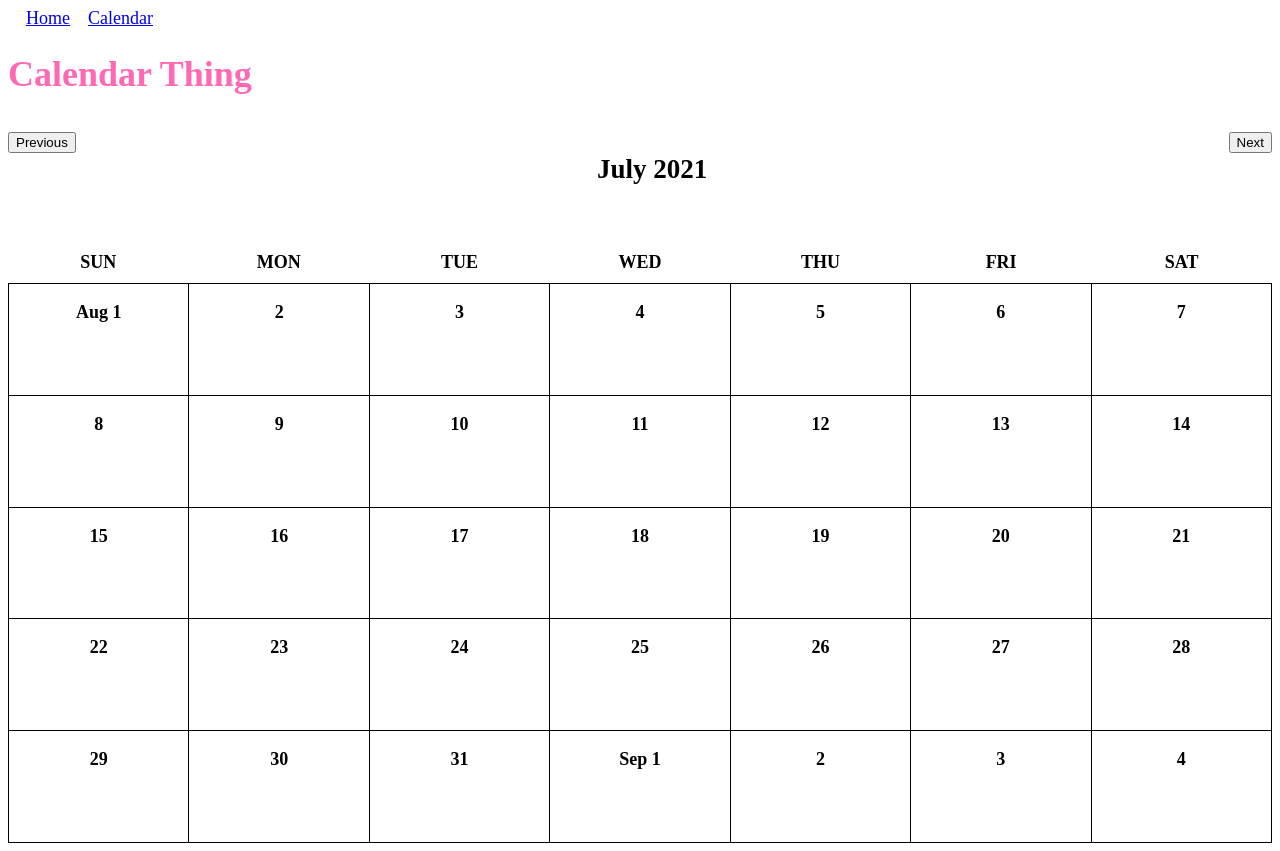
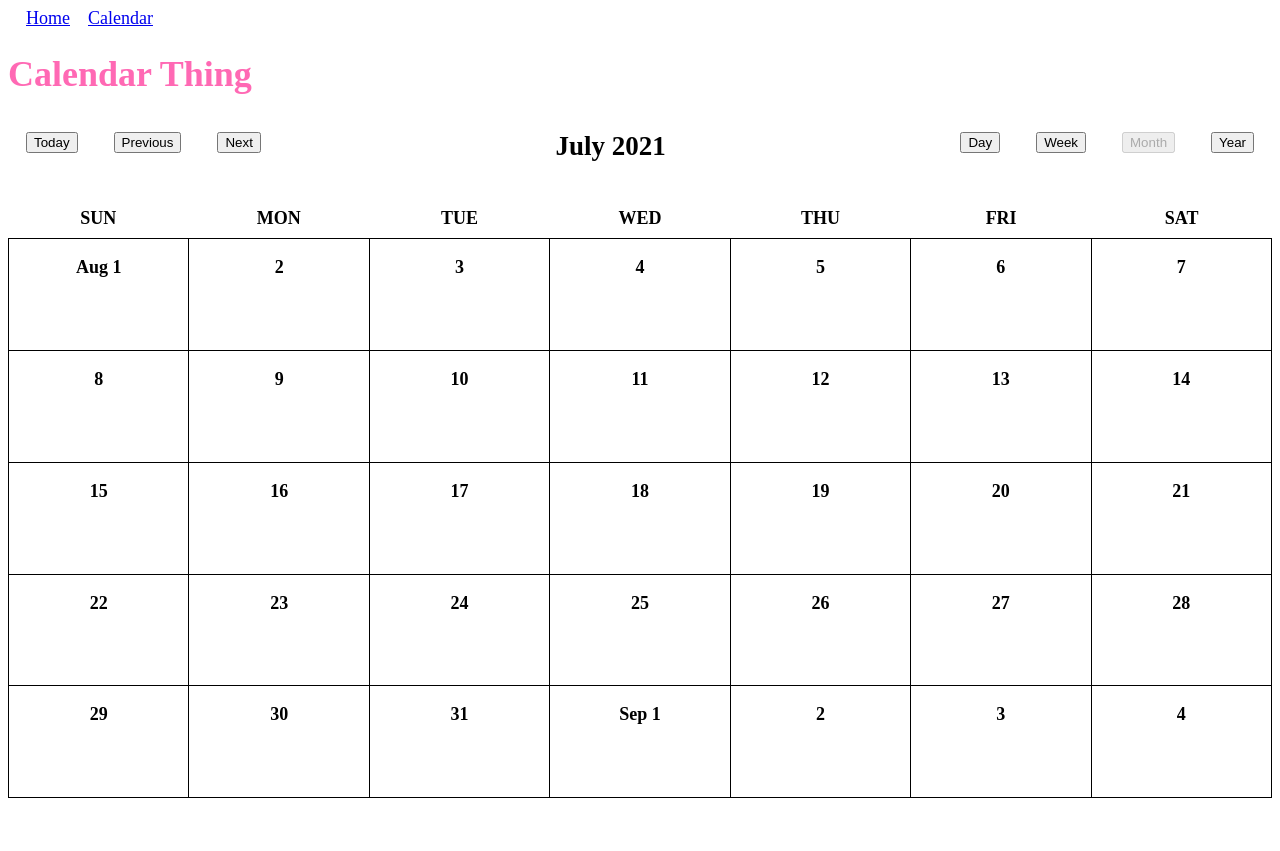
Before and after one commit to knoebber/opentimegrid, a React (Create React App) app in the folder client/: page /calendar/month/2021/7/25 in a window 1280 px wide. After the commit the page ends 806 px from the top, so only its background shows below. Built offline with nearby package versions, Linux system fonts and the light colour scheme.

Commit message:
Add calendar controls for switching between view types

```diff
--- a/client/src/components/calendar/CalendarControl.jsx
+++ b/client/src/components/calendar/CalendarControl.jsx
@@ -2,14 +2,13 @@ import React, { useReducer, useEffect } from 'react';
 import PropTypes from 'prop-types';
 import dayjs from 'dayjs';
 import { Link, Redirect, generatePath } from 'react-router-dom';
+import { calendarPath, makePathParams } from './paths';
 import {
-  dayPath,
-  monthPath,
-  weekPath,
-  yearPath,
-  makePathParams,
-} from './paths';
-import { viewTypes, yearMonthDay } from '../helper';
+  dateFormats,
+  titleCase,
+  viewTypeList,
+  viewTypes,
+} from '../helper';
 
 function reducer(state, {
   day,
@@ -24,48 +23,32 @@ function reducer(state, {
     };
   }
 
-  const dj = yearMonthDay(year, month, day);
+  const dj = dayjs().year(year).month(month - 1).date(day);
+  let previous;
+  let next;
 
-  switch (viewType) {
-    case viewTypes.YEAR: {
-      const next = dj.add(1, 'year');
-      const previous = dj.subtract(1, 'year');
-      return {
-        title: dj.format('YYYY'),
-        nextLink: generatePath(yearPath, makePathParams(next)),
-        previousLink: generatePath(yearPath, makePathParams(previous)),
-      };
-    }
-    case viewTypes.WEEK: {
-      const next = dj.add(7, 'day');
-      const previous = dj.subtract(7, 'day');
-      return {
-        title: dj.format('MMMM YYYY'),
-        nextLink: generatePath(weekPath, makePathParams(next)),
-        previousLink: generatePath(weekPath, makePathParams(previous)),
-      };
-    }
-    case viewTypes.MONTH: {
-      const next = dj.add(1, 'month');
-      const previous = dj.subtract(1, 'month');
-      return {
-        title: dj.format('MMMM YYYY'),
-        nextLink: generatePath(monthPath, makePathParams(next)),
-        previousLink: generatePath(monthPath, makePathParams(previous)),
-      };
-    }
-    case viewTypes.DAY: {
-      const next = dj.add(1, 'day');
-      const previous = dj.subtract(1, 'day');
-      return {
-        title: dj.format('MMMM D, YYYY'),
-        nextLink: generatePath(dayPath, makePathParams(next)),
-        previousLink: generatePath(dayPath, makePathParams(previous)),
-      };
-    }
-    default:
-      return state;
+  if (viewType === viewTypes.YEAR) {
+    next = dj.add(1, 'year');
+    previous = dj.subtract(1, 'year');
+  } else if (viewType === viewTypes.MONTH) {
+    next = dj.add(1, 'month');
+    previous = dj.subtract(1, 'month');
+  } else if (viewType === viewTypes.WEEK) {
+    next = dj.add(7, 'day');
+    previous = dj.subtract(7, 'day');
+  } else if (viewType === viewTypes.DAY) {
+    next = dj.add(1, 'day');
+    previous = dj.subtract(1, 'day');
+  } else {
+    return state;
   }
+
+  return {
+    nextLink: generatePath(calendarPath, makePathParams(viewType, next)),
+    previousLink: generatePath(calendarPath, makePathParams(viewType, previous)),
+    todayLink: generatePath(calendarPath, makePathParams(viewType, dayjs())),
+    title: dj.format(dateFormats[viewType]),
+  };
 }
 
 export default function CalendarControl(props) {
@@ -80,6 +63,7 @@ export default function CalendarControl(props) {
     title: '',
     nextLink: '',
     previousLink: '',
+    todayLink: '',
   });
 
   const {
@@ -87,6 +71,7 @@ export default function CalendarControl(props) {
     previousLink,
     redirect,
     title,
+    todayLink,
   } = state;
 
   useEffect(() => {
@@ -99,17 +84,39 @@ export default function CalendarControl(props) {
   }, [day, month, viewType, year]);
 
   if (redirect) {
-    // Default is month view at now.
     return (
-      <Redirect to={generatePath(monthPath, makePathParams(dayjs()))} />
+      <Redirect to={generatePath(calendarPath, makePathParams(viewTypes.MONTH, dayjs()))} />
     );
   }
 
   return (
     <div className="calendar-controls">
-      <Link to={previousLink}><button type="button">Previous</button></Link>
+      <div>
+        <Link to={todayLink}><button type="button">Today</button></Link>
+        <Link to={previousLink}><button type="button">Previous</button></Link>
+        <Link to={nextLink}><button type="button">Next</button></Link>
+      </div>
       <h2>{title}</h2>
-      <Link to={nextLink}><button type="button">Next</button></Link>
+      <div>
+        {viewTypeList.map((v) => (
+          <Link
+            key={v}
+            to={generatePath(calendarPath, {
+              day,
+              month,
+              year,
+              viewType: v.toLowerCase(),
+            })}
+          >
+            <button
+              type="button"
+              disabled={v === viewType}
+            >
+              {titleCase(v)}
+            </button>
+          </Link>
+        ))}
+      </div>
     </div>
   );
 }
@@ -117,6 +124,6 @@ export default function CalendarControl(props) {
 CalendarControl.propTypes = {
   day: PropTypes.number.isRequired,
   month: PropTypes.number.isRequired,
-  viewType: PropTypes.oneOf(Object.values(viewTypes)).isRequired,
+  viewType: PropTypes.oneOf(viewTypeList).isRequired,
   year: PropTypes.number.isRequired,
 };
--- a/client/src/components/calendar/WeekView.jsx
+++ b/client/src/components/calendar/WeekView.jsx
@@ -1,7 +1,7 @@
 import React from 'react';
 import PropTypes from 'prop-types';
 
-export default function MonthView(props) {
+export default function WeekView(props) {
   const {
     day,
     month,
@@ -9,11 +9,11 @@ export default function MonthView(props) {
   } = props;
 
   return (
-    <strong>{`Month view: ${year} ${month} ${day}`}</strong>
+    <strong>{`Week view: ${year} ${month} ${day}`}</strong>
   );
 }
 
-MonthView.propTypes = {
+WeekView.propTypes = {
   day: PropTypes.number.isRequired,
   month: PropTypes.number.isRequired,
   year: PropTypes.number.isRequired,
--- a/client/src/components/calendar/paths.js
+++ b/client/src/components/calendar/paths.js
@@ -1,13 +1,15 @@
 export const basePath = '/calendar';
+export const calendarPath = `${basePath}/:viewType/:year/:month/:day`;
 export const yearPath = `${basePath}/year/:year/:month/:day`;
 export const monthPath = `${basePath}/month/:year/:month/:day`;
 export const weekPath = `${basePath}/week/:year/:month/:day`;
 export const dayPath = `${basePath}/day/:year/:month/:day`;
 
-export function makePathParams(dj) {
+export function makePathParams(viewType, dj) {
   return {
+    day: dj.date(),
+    month: dj.month() + 1,
+    viewType: viewType.toLowerCase(),
     year: dj.year(),
-    month: dj.month() + 1,
-    day: dj.date(),
   };
 }
--- a/client/src/components/helper.js
+++ b/client/src/components/helper.js
@@ -1,12 +1,19 @@
-import dayjs from 'dayjs';
+export function titleCase(str) {
+  return str[0].toUpperCase() + str.toLowerCase().slice(1);
+}
 
 export const viewTypes = {
-  DAY: 'day',
-  MONTH: 'month',
-  WEEK: 'week',
-  YEAR: 'year',
+  DAY: 'DAY',
+  WEEK: 'WEEK',
+  MONTH: 'MONTH',
+  YEAR: 'YEAR',
 };
 
-export function yearMonthDay(year, month, day) {
-  return dayjs().year(year).month(month - 1).date(day);
-}
+export const dateFormats = {
+  DAY: 'MMMM D, YYYY',
+  WEEK: 'MMMM YYYY',
+  MONTH: 'MMMM YYYY',
+  YEAR: 'YYYY',
+};
+
+export const viewTypeList = Object.keys(viewTypes);
--- a/client/src/style.css
+++ b/client/src/style.css
@@ -19,9 +19,18 @@ h1 {
 
 .calendar-controls {
     display: flex;
-    justify-content: space-between;
     margin-top: 2rem;
     margin-bottom: 2rem;
+    justify-content: space-between;
+}
+
+.calendar-controls h2 {
+    margin: 0;
+}
+
+.calendar-controls a {
+    margin-left: 1rem;
+    margin-right: 1rem;
 }
 
 .dayname-grid {
```
